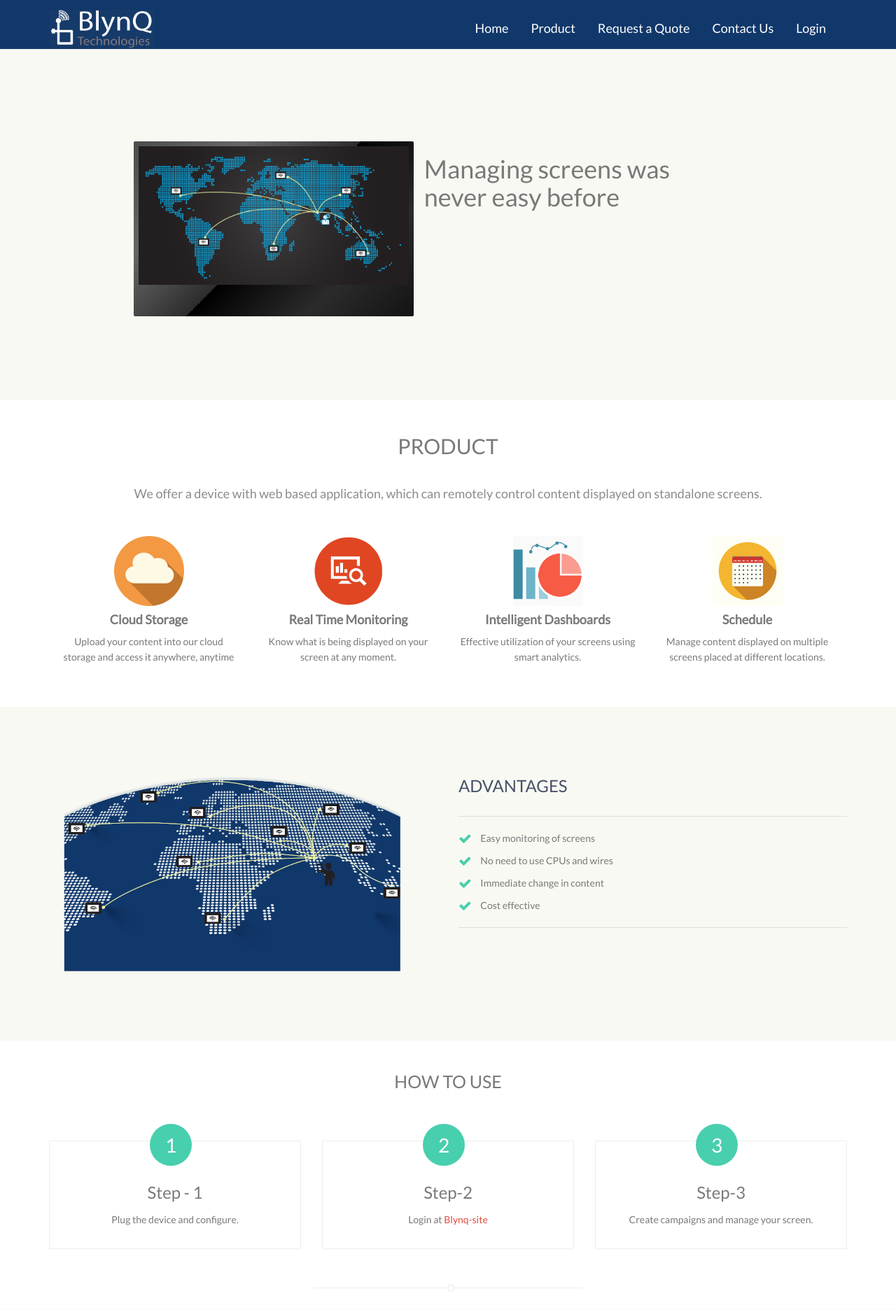
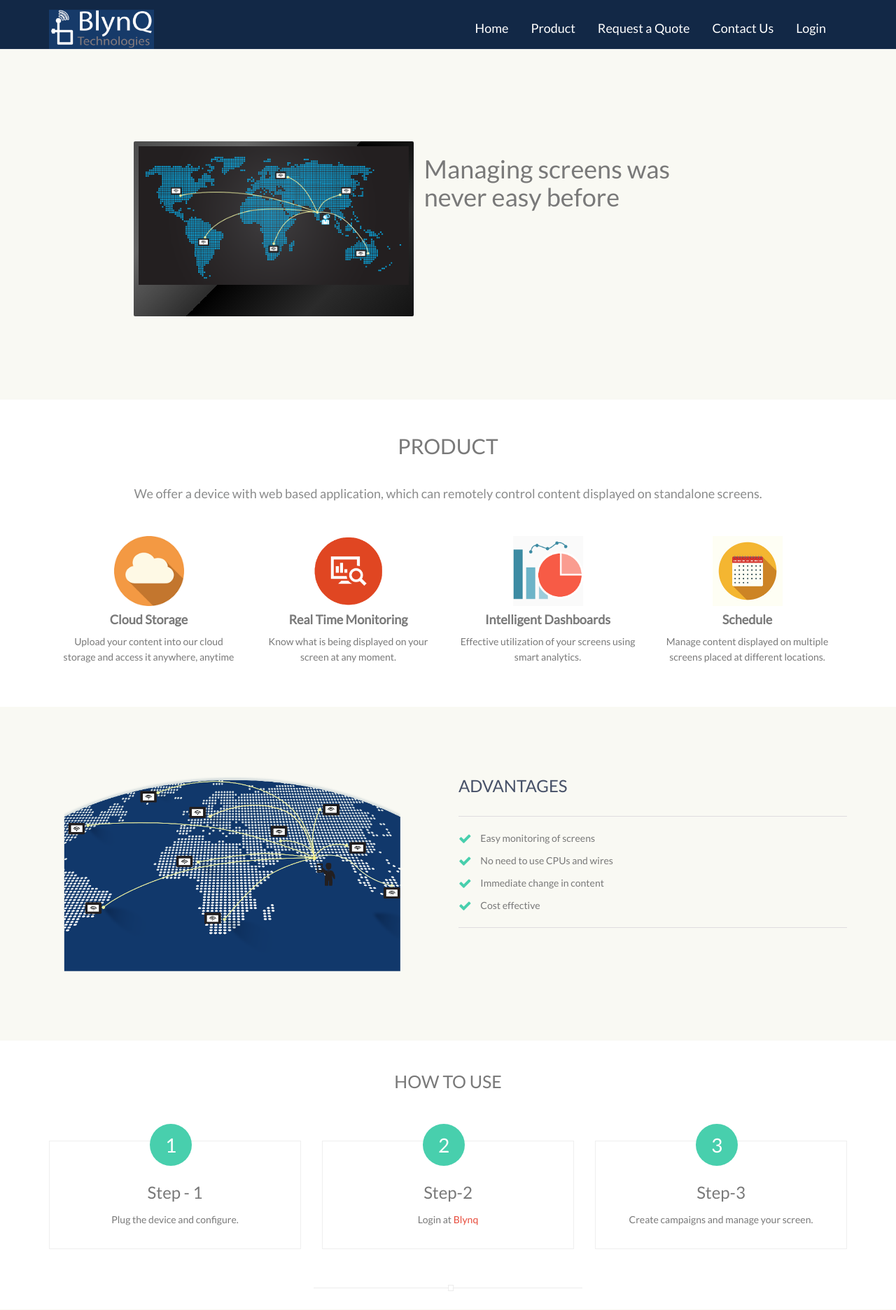
Before and after one commit to nipuniitg/blynqServer, a Django app: template blynq/templates/landing_page_content.html in a window 1280 px wide. Shown: the top 1872 px of the page at 70% size. Run offline with Django 3.2, Linux system fonts and the light colour scheme; the template is opened without the code that fills it, so the values that code supplies are empty; some libraries are stand-ins or nearby versions.

Commit message:
Landing page: updated colour and corrected spellings.

```diff
--- a/blynq/static/LandingPage/css/style.css
+++ b/blynq/static/LandingPage/css/style.css
@@ -41,7 +41,7 @@ p { line-height: 22px }
 /*header*/
 .head-section {
     border-bottom: 1px solid #eee;
-    background-color: #11386b
+    background-color: #122846
  }
 .head-section .navbar {
     margin-bottom: 0;
@@ -61,7 +61,7 @@ p { line-height: 22px }
     margin-right: 0;
     z-index: 199;
 }
-.head-section .navbar-default { background-color: #11386b }
+.head-section .navbar-default { background-color: #122846 }
 .head-section .nav li a,
 .head-section .nav li.active ul.dropdown-menu li a {
     color: #FFF;
@@ -1255,7 +1255,7 @@ ul.tag li a {
 }
 /*footer*/
 .footer {
-    background: #11386b;
+    background: #122846;
     color: #fff;
     padding: 50px 0;
     display: inline-block;
--- a/blynq/templates/landing_page_content.html
+++ b/blynq/templates/landing_page_content.html
@@ -234,7 +234,7 @@
                             Step-2
                         </h3>
                         <p>
-                            Login at <a href="www.blynq.in/login">Blynq-site</a>
+                            Login at <a href="www.blynq.in/login">Blynq</a>
                             <br>
                             <!--<a href="#">-->
                                 <!--Learn more-->
```
